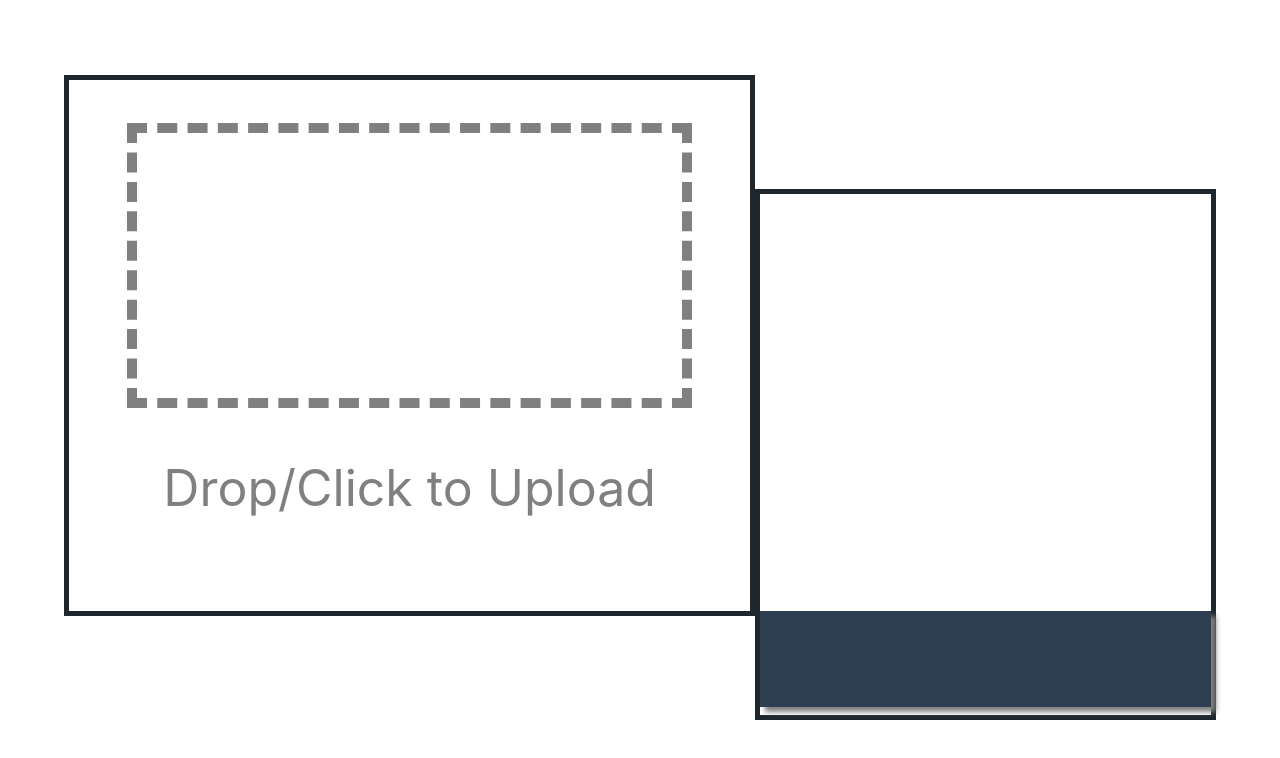
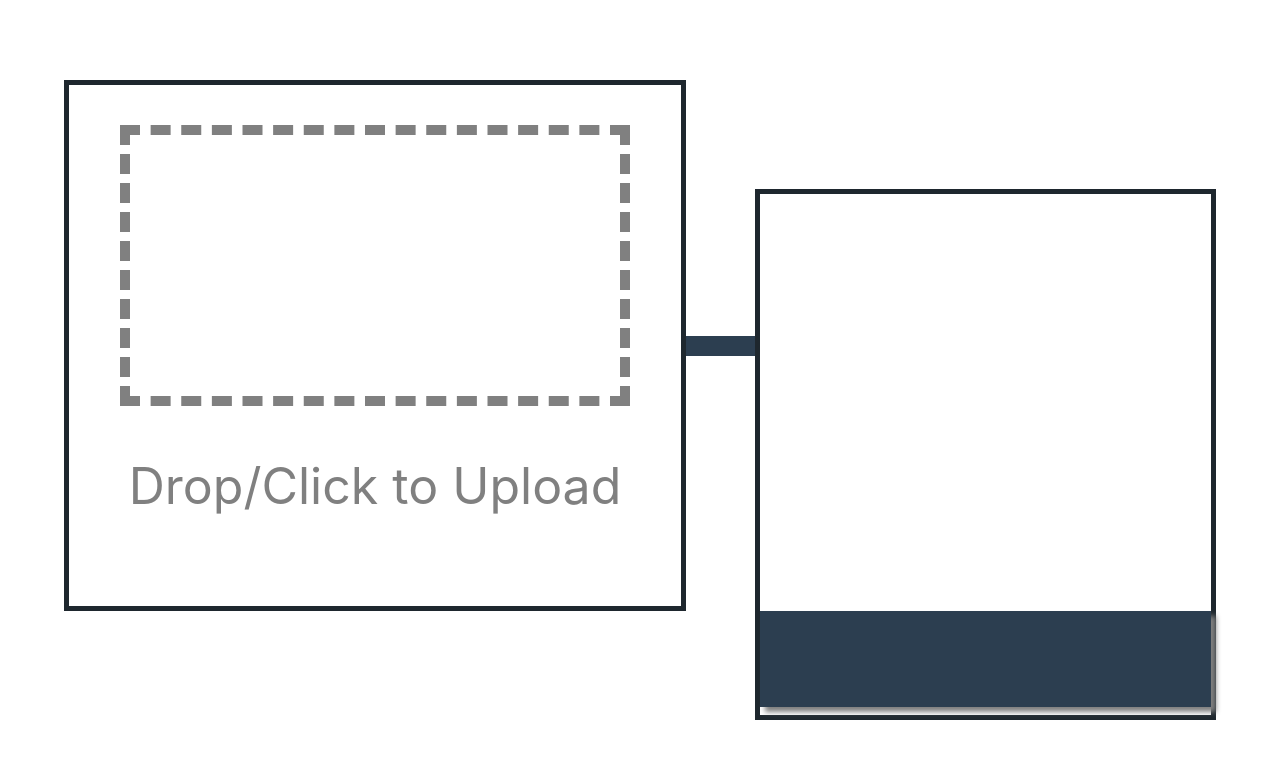
Before and after one commit to bowenng/easy-submit, a React (Create React App) app: page / in a window 1280 px wide. Shown: the top 758 px of the page. Built offline with nearby package versions, Linux system fonts and the light colour scheme; the HTML template or start-up script is replaced by a standard one.

Commit message:
restyle upload zone

```diff
--- a/src/App.js
+++ b/src/App.js
@@ -3,6 +3,7 @@ import ImageEditor from './ImageEditor.js';
 import "react-responsive-carousel/lib/styles/carousel.min.css";
 import Preview from './Preview.js';
 import { download } from './download.js'
+import CropZone from './CropZone.js';
 
 class App extends React.Component {
     constructor(props) {
@@ -93,7 +94,7 @@ class App extends React.Component {
         return (
             <div className="App">
                 <main className="container">
-                    <ImageEditor className="split left editor-panel" addImage={this.addImage} />
+                    <CropZone className="split left editor-panel" addImage={this.addImage} />
 
 
                     <div className="split right preview-panel">
--- a/src/CropZone.js
+++ b/src/CropZone.js
@@ -5,6 +5,8 @@ import 'react-image-crop/dist/ReactCrop.css';
 
 import ToolBar from './ToolBar.js';
 import ToolButton from './ToolButton';
+
+import UploadZone from './UploadZone.js'
 
 import { createImageData } from './utils.js';
 
@@ -26,15 +28,20 @@ class CropZone extends React.Component {
             crop: {
                 unit: 'px' // default, can be 'px' or '%'
             },
-            isCropActive: false
+            isCropActive: false,
+            imgSrc: null
         }
         this.handleOnChange = this.handleOnChange.bind(this);
         this.handleOnAdd = this.handleOnAdd.bind(this);
         this.resetCrop = this.resetCrop.bind(this);
         this.handleOnImageLoaded = this.handleOnImageLoaded.bind(this);
         this.imageRef = null;
+        this.updateImageSrc = this.updateImageSrc.bind(this);
     }
 
+    updateImageSrc(imgSrc) {
+        this.setState({ imgSrc });
+    }
 
     handleOnChange = (crop) => {
         this.setState({ crop });
@@ -66,16 +73,21 @@ class CropZone extends React.Component {
     }
 
     render() {
+        const className = "crop-zone " + this.props.className;
         return (
-            <div className="crop-zone">
+            <div className={className}>
+                {
+                    this.state.imgSrc == null ?
+                        <UploadZone onUpload={this.updateImageSrc} /> :
+                        <ReactCrop className="left react-crop"
+                            src={this.state.imgSrc}
+                            crop={this.state.crop}
+                            onChange={this.handleOnChange}
+                            onImageLoaded={this.handleOnImageLoaded}
+                            disabled={!this.state.isCropActive}
+                        />
+                }
 
-                <ReactCrop className="left react-crop"
-                    src={this.props.imgSrc}
-                    crop={this.state.crop}
-                    onChange={this.handleOnChange}
-                    onImageLoaded={this.handleOnImageLoaded}
-                    disabled={!this.state.isCropActive}
-                />
                 <ToolBar className="tool-bar right">
                     <ToolButton className="tool-btn"
                         toolName="Crop"
--- a/src/index.css
+++ b/src/index.css
@@ -24,14 +24,12 @@ code {
     monospace;
 }
 
-.image-editor{
-  width: 100%;
-  height: 100%;
-}
+
 
 
 /* upload zone */
 .upload-outer-area {
+  box-sizing: border-box;
   width: 100%;
   height: 100%;
   display: flex;
```
